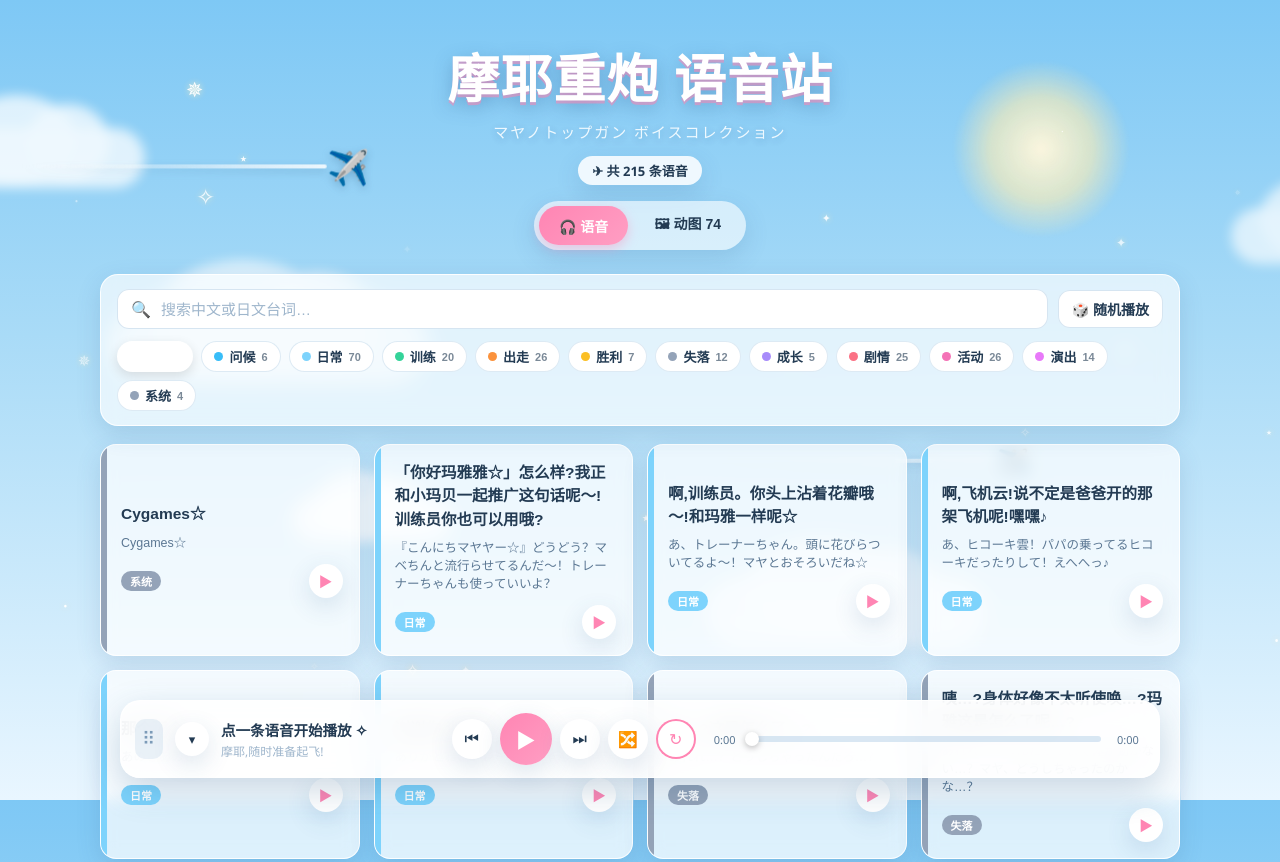
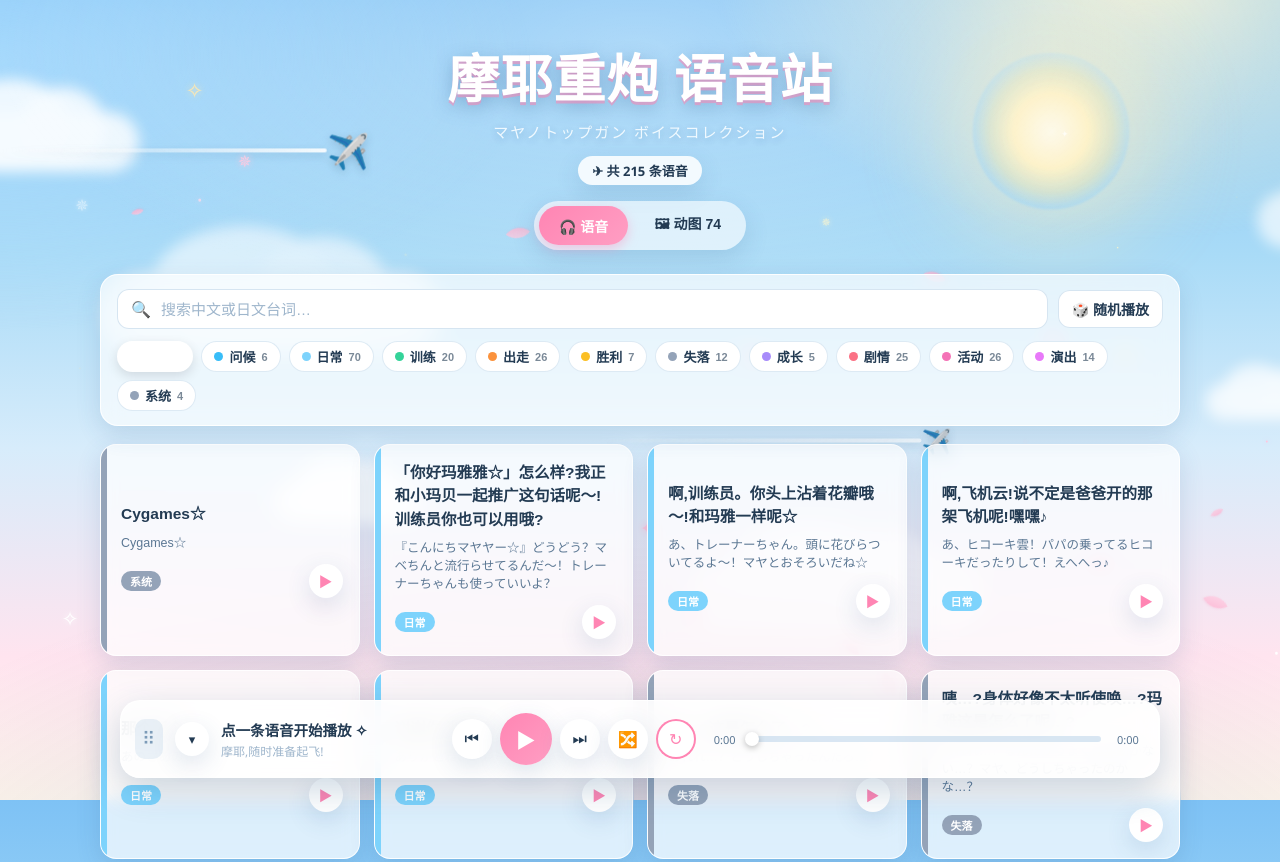
Before and after one commit to Zhoumornnig/maya-voice, a plain HTML site: page index.html in a window 1280 px wide. Shown: the top 862 px of the page. Drawn offline with Linux system fonts and the light colour scheme.

Commit message:
v2.0:背景美化(黄昏渐变+光晕+樱花瓣+彩色闪光+暗角)

```diff
--- a/index.html
+++ b/index.html
@@ -19,44 +19,69 @@
   body{
     font-family:"PingFang SC","Microsoft YaHei","Segoe UI",system-ui,-apple-system,sans-serif;
     color:var(--ink); overflow-x:hidden;
-    background:linear-gradient(180deg,var(--sky-top) 0%,var(--sky-mid) 42%,var(--sky-low) 100%);
+    background:linear-gradient(180deg,#7ec2f5 0%,#a9dbf7 32%,#d7ecfb 56%,#ffe4ef 82%,#fff5ec 100%);
     min-height:100%;
     padding-bottom:calc(var(--bar-h) + 20px);
   }
 
   /* ===== 动态天空背景 ===== */
   .sky{position:fixed;inset:0;z-index:-3;overflow:hidden;pointer-events:none}
-  .sun{position:absolute;top:8%;right:12%;width:170px;height:170px;border-radius:50%;
-    background:radial-gradient(circle,#fff7dd 0%,rgba(255,238,180,.65) 40%,rgba(255,238,180,0) 70%);
-    filter:blur(2px);animation:sunPulse 7s ease-in-out infinite}
-  @keyframes sunPulse{0%,100%{transform:scale(1);opacity:.9}50%{transform:scale(1.08);opacity:1}}
+  /* 缓慢流动的色彩光晕 */
+  .sky::before{content:"";position:absolute;inset:-20%;
+    background:
+      radial-gradient(40% 40% at 78% 12%, rgba(255,247,214,.9), rgba(255,247,214,0) 60%),
+      radial-gradient(50% 40% at 14% 20%, rgba(180,225,255,.7), rgba(180,225,255,0) 60%),
+      radial-gradient(60% 50% at 50% 102%, rgba(255,200,224,.6), rgba(255,200,224,0) 60%);
+    animation:hue 24s ease-in-out infinite alternate}
+  @keyframes hue{0%{transform:translate3d(0,0,0) scale(1)}100%{transform:translate3d(0,-3%,0) scale(1.06)}}
 
-  .cloud{position:absolute;border-radius:100px;background:rgba(255,255,255,.85);filter:blur(6px);opacity:.85}
+  /* 太阳 + 光晕 */
+  .sun{position:absolute;top:7%;right:12%;width:150px;height:150px;border-radius:50%;
+    background:radial-gradient(circle,#fffbe9 0%,#fff2c4 34%,rgba(255,236,170,.5) 55%,rgba(255,236,170,0) 72%);
+    box-shadow:0 0 80px 30px rgba(255,240,190,.5);filter:blur(1px);animation:sunPulse 7s ease-in-out infinite}
+  @keyframes sunPulse{0%,100%{transform:scale(1);opacity:.92}50%{transform:scale(1.07);opacity:1}}
+
+  /* 云 */
+  .cloud{position:absolute;border-radius:100px;background:rgba(255,255,255,.9);filter:blur(7px)}
   .cloud::before,.cloud::after{content:"";position:absolute;background:inherit;border-radius:50%}
   .cloud::before{width:55%;height:150%;top:-55%;left:14%}
-  .cloud::after{width:38%;height:130%;top:-40%;right:16%}
-  .c1{width:220px;height:60px;top:16%;left:-260px;animation:drift 46s linear infinite}
-  .c2{width:320px;height:80px;top:38%;left:-380px;animation:drift 66s linear infinite;animation-delay:-14s;opacity:.7}
-  .c3{width:160px;height:46px;top:62%;left:-200px;animation:drift 38s linear infinite;animation-delay:-6s}
-  .c4{width:280px;height:70px;top:72%;left:-320px;animation:drift 58s linear infinite;animation-delay:-30s;opacity:.6}
-  .c5{width:200px;height:56px;top:26%;left:-240px;animation:drift 52s linear infinite;animation-delay:-40s;opacity:.75}
-  @keyframes drift{from{transform:translateX(0)}to{transform:translateX(calc(100vw + 420px))}}
+  .cloud::after{width:40%;height:135%;top:-42%;right:15%}
+  .c1{width:220px;height:60px;top:14%;left:-260px;opacity:.9;animation:drift 48s linear infinite}
+  .c2{width:340px;height:84px;top:34%;left:-400px;opacity:.62;animation:drift 72s linear infinite;animation-delay:-16s}
+  .c3{width:150px;height:44px;top:60%;left:-200px;opacity:.85;animation:drift 40s linear infinite;animation-delay:-6s}
+  .c4{width:300px;height:74px;top:70%;left:-340px;opacity:.5;animation:drift 62s linear infinite;animation-delay:-32s}
+  .c5{width:200px;height:56px;top:24%;left:-240px;opacity:.72;animation:drift 54s linear infinite;animation-delay:-42s}
+  .c6{width:120px;height:36px;top:48%;left:-160px;opacity:.8;animation:drift 34s linear infinite;animation-delay:-22s}
+  @keyframes drift{from{transform:translateX(0)}to{transform:translateX(calc(100vw + 440px))}}
 
   /* 飞机 + 尾迹 */
-  .plane{position:absolute;top:20%;left:-16vw;font-size:34px;filter:drop-shadow(0 3px 4px rgba(60,110,150,.35));
+  .plane{position:absolute;top:18%;left:-16vw;font-size:34px;filter:drop-shadow(0 3px 4px rgba(60,110,150,.35));
     animation:fly 26s linear infinite;animation-delay:-4s}
-  .plane.p2{top:56%;font-size:26px;animation-duration:34s;animation-delay:-20s;opacity:.85}
-  .plane::before{content:"";position:absolute;top:50%;right:100%;width:24vw;height:4px;transform:translateY(-50%);
-    background:linear-gradient(90deg,rgba(255,255,255,0),rgba(255,255,255,.85));border-radius:4px}
+  .plane.p2{top:54%;font-size:24px;animation-duration:36s;animation-delay:-20s;opacity:.8}
+  .plane::before{content:"";position:absolute;top:50%;right:100%;width:26vw;height:4px;transform:translateY(-50%);
+    background:linear-gradient(90deg,rgba(255,255,255,0),rgba(255,255,255,.9));border-radius:4px}
   @keyframes fly{from{transform:translate(0,0)}50%{transform:translate(60vw,-3vh)}to{transform:translate(132vw,2vh)}}
 
-  /* 闪耀星光(JS 生成) */
-  .sparkle{position:absolute;color:#fff;text-shadow:0 0 6px rgba(255,240,190,.9);
-    animation:tw 3.2s ease-in-out infinite;user-select:none}
-  @keyframes tw{0%,100%{opacity:.15;transform:scale(.7)}50%{opacity:1;transform:scale(1.15)}}
+  /* 闪耀星光(JS 生成,彩色)*/
+  .sparkle{position:absolute;animation:tw 3s ease-in-out infinite;user-select:none;text-shadow:0 0 6px currentColor}
+  @keyframes tw{0%,100%{opacity:.12;transform:scale(.6)}50%{opacity:1;transform:scale(1.2)}}
+
+  /* 飘落樱花瓣(JS 生成)*/
+  .petal{position:absolute;top:-8%;border-radius:100% 0 100% 0;
+    background:linear-gradient(135deg,#ffd7e8,#ff9dc3);box-shadow:0 1px 2px rgba(255,120,170,.25)}
+  @keyframes fall{
+    0%{transform:translate(0,-12vh) rotate(0deg);opacity:0}
+    12%{opacity:.85}
+    100%{transform:translate(16vw,112vh) rotate(560deg);opacity:.6}}
+
+  /* 顶部柔光 + 底部暗角,增加层次 */
+  .vignette{position:fixed;inset:0;z-index:-2;pointer-events:none;
+    background:
+      radial-gradient(120% 80% at 50% 6%, rgba(255,255,255,.34), rgba(255,255,255,0) 42%),
+      radial-gradient(130% 100% at 50% 122%, rgba(70,120,160,.22), rgba(70,120,160,0) 55%)}
 
   @media (prefers-reduced-motion:reduce){
-    .cloud,.plane,.sparkle,.sun{animation:none}
+    .sky::before,.cloud,.plane,.sparkle,.sun,.petal{animation:none}
   }
 
   /* ===== 头部 ===== */
@@ -211,10 +236,12 @@
   <div class="sky" aria-hidden="true">
     <div class="sun"></div>
     <div class="cloud c1"></div><div class="cloud c2"></div><div class="cloud c3"></div>
-    <div class="cloud c4"></div><div class="cloud c5"></div>
+    <div class="cloud c4"></div><div class="cloud c5"></div><div class="cloud c6"></div>
     <div class="plane">✈️</div><div class="plane p2">✈️</div>
     <div id="sparkles"></div>
+    <div id="petals"></div>
   </div>
+  <div class="vignette" aria-hidden="true"></div>
 
   <header>
     <h1 class="title">摩耶重炮 语音站</h1>
@@ -288,19 +315,36 @@
     var CATS = DATA.categories || [];
     var catMap = {}; CATS.forEach(function(c){catMap[c.key]=c;});
 
-    // ---- 闪耀星光 ----
+    // ---- 闪耀星光 + 飘落花瓣 ----
     (function(){
-      var box=document.getElementById('sparkles'); if(!box) return;
-      var glyphs=['✦','✧','·','✵','⋆'];
-      for(var i=0;i<34;i++){
-        var s=document.createElement('span'); s.className='sparkle';
-        s.textContent=glyphs[i%glyphs.length];
-        s.style.left=(Math.random()*100).toFixed(2)+'%';
-        s.style.top=(Math.random()*92).toFixed(2)+'%';
-        s.style.fontSize=(8+Math.random()*14).toFixed(0)+'px';
-        s.style.animationDelay=(-Math.random()*3.2).toFixed(2)+'s';
-        s.style.animationDuration=(2.4+Math.random()*2.4).toFixed(2)+'s';
-        box.appendChild(s);
+      var box=document.getElementById('sparkles');
+      if(box){
+        var glyphs=['✦','✧','·','✵','⋆','❋'];
+        var cols=['#fff6c9','#ffd9ea','#ffffff','#ffe6a8','#ffc6de'];
+        for(var i=0;i<30;i++){
+          var s=document.createElement('span'); s.className='sparkle';
+          s.textContent=glyphs[i%glyphs.length];
+          s.style.color=cols[i%cols.length];
+          s.style.left=(Math.random()*100).toFixed(2)+'%';
+          s.style.top=(Math.random()*94).toFixed(2)+'%';
+          s.style.fontSize=(8+Math.random()*14).toFixed(0)+'px';
+          s.style.animationDelay=(-Math.random()*3).toFixed(2)+'s';
+          s.style.animationDuration=(2.2+Math.random()*2.6).toFixed(2)+'s';
+          box.appendChild(s);
+        }
+      }
+      var pbox=document.getElementById('petals');
+      if(pbox){
+        for(var j=0;j<16;j++){
+          var p=document.createElement('span'); p.className='petal';
+          var sz=(9+Math.random()*10).toFixed(0);
+          p.style.left=(Math.random()*100).toFixed(2)+'%';
+          p.style.width=sz+'px'; p.style.height=sz+'px';
+          p.style.opacity=(0.5+Math.random()*0.4).toFixed(2);
+          p.style.animation='fall '+(9+Math.random()*9).toFixed(1)+'s linear infinite';
+          p.style.animationDelay=(-Math.random()*12).toFixed(1)+'s';
+          pbox.appendChild(p);
+        }
       }
     })();
 
```
Also changed, not shown: 开发日志.md (+6 -0 lines).
